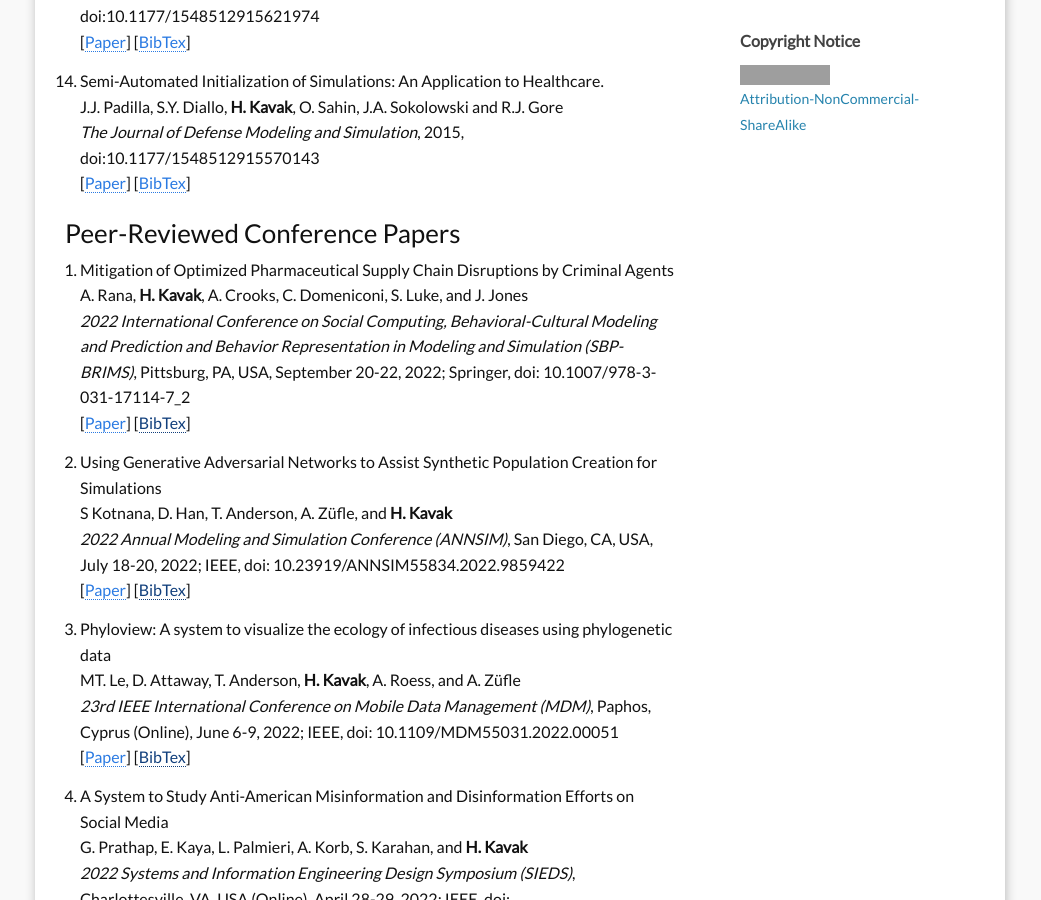
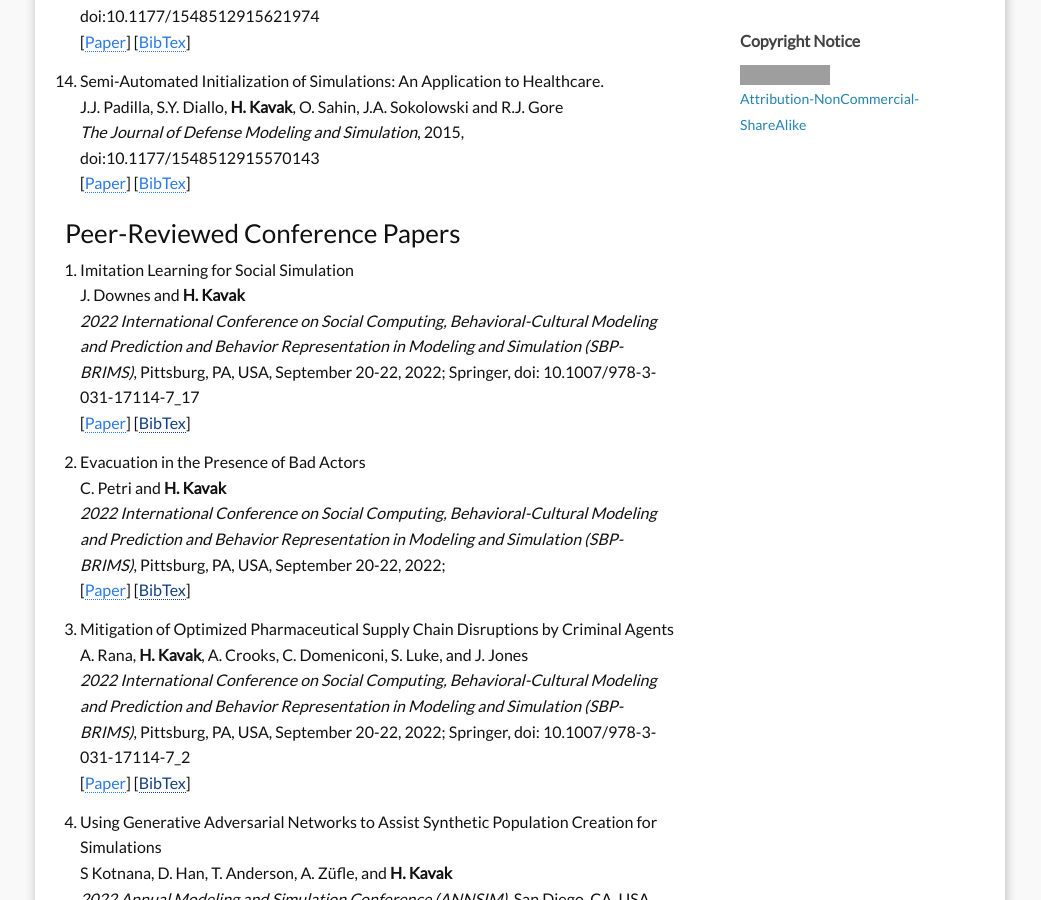
Before and after one commit to hamdikavak/hamdikavak.github.io, a Jekyll site: the page built from c5_publications.md, in a window 1280 px wide and 900 px high, scrolled down 2349 px. Shown: the whole window, without its empty margins (120-1161 px from the left). Built offline with Jekyll 4.4.1, drawn with Linux system fonts in a browser that asks for light colours; nearby versions of some CDN libraries; grey boxes are pictures that could not be loaded.

Commit message:
2 more conference papers

```diff
--- a/c5_publications.md
+++ b/c5_publications.md
@@ -118,7 +118,18 @@ This page shows my relatively up-to-date publication list, links to papers, and
 
 
 
+81. Imitation Learning for Social Simulation
+     J. Downes and <strong>H. Kavak</strong>
+     <em>2022 International Conference on Social Computing, Behavioral-Cultural Modeling and Prediction and Behavior Representation in Modeling and Simulation (SBP-BRIMS)</em>, Pittsburg, PA, USA, September 20-22, 2022; Springer, doi: 10.1007/978-3-031-17114-7_17
+     [[Paper](https://link.springer.com/chapter/10.1007/978-3-031-17114-7_17)]
+     [[BibTex]()]
 
+
+82. Evacuation in the Presence of Bad Actors
+     C. Petri and <strong>H. Kavak</strong>
+     <em>2022 International Conference on Social Computing, Behavioral-Cultural Modeling and Prediction and Behavior Representation in Modeling and Simulation (SBP-BRIMS)</em>, Pittsburg, PA, USA, September 20-22, 2022;
+     [[Paper](https://sbp-brims.org/2022/papers/working-papers/2022_SBP-BRiMS_Final_Paper_PDF_1702.pdf)]
+     [[BibTex]()]
 
 
 83. Mitigation of Optimized Pharmaceutical Supply Chain Disruptions by Criminal Agents
```
